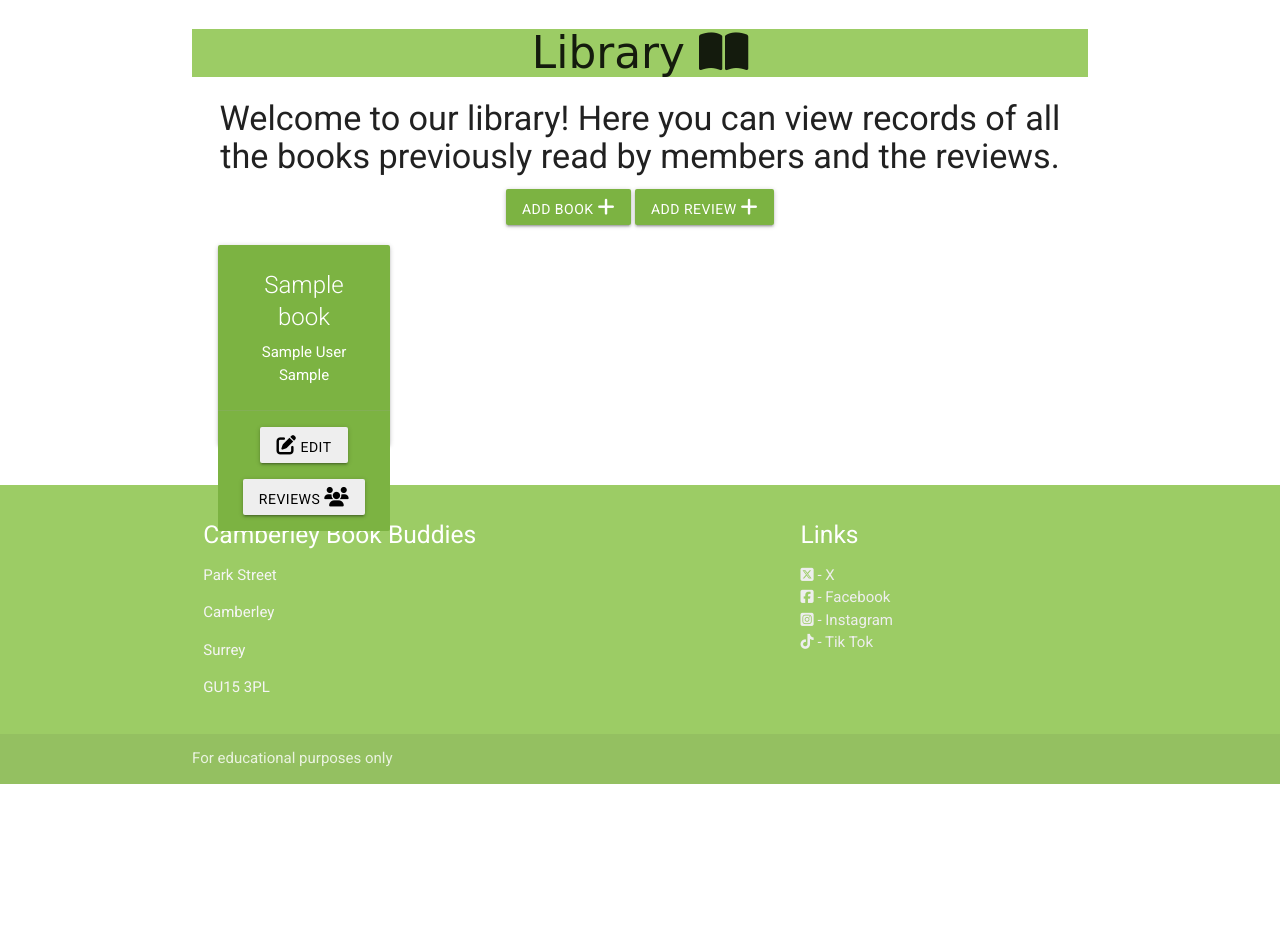
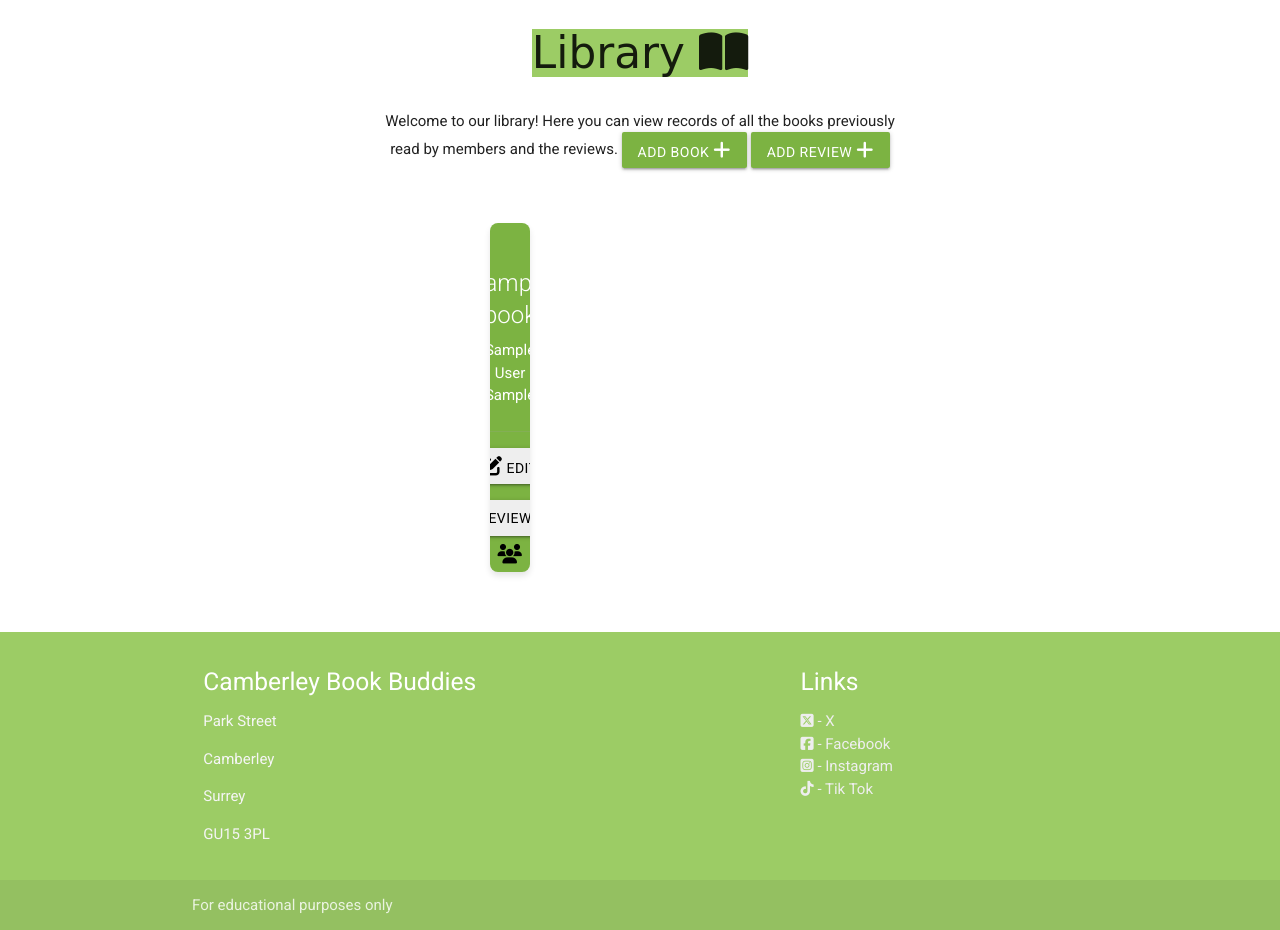
Before and after one commit to JCook22/camberley-book-buddies, a Flask app: page /library in a window 1280 px wide. Shown: the part 72-1002 px from the top of the page. Before the commit the page ends 856 px from the top, so only its background shows below. Run offline with Flask 2, Linux system fonts and the light colour scheme; tables that the repository leaves empty hold one stand-in row (values such as "Sample post"); some web fonts are replaced.

Commit message:
Attempt to fix styling issue with library page

```diff
--- a/camberleybookbuddies/static/css/style.css
+++ b/camberleybookbuddies/static/css/style.css
@@ -3,6 +3,7 @@ body {
     min-height: 100vh;
     flex-direction: column;
     font-family: 'Roboto', sans-serif;
+    margin: 0;
 }
 
 main {
@@ -56,34 +57,48 @@ h3 {
     align-items: center;
     text-align: center;
     max-width: 60%;
+    margin: 0 auto;
 }
 
 /* library.html styles */
+.library-container {
+    display: flex;
+    flex-wrap: wrap;
+    justify-content: center;
+    gap: 20px;
+    padding: 20px;
+}
 
 .book-card {
-    height: 25vh;
-    margin-bottom: 2vh;
+    height: auto;
+    margin: 20px;
+    padding: 20px;
+    width: calc(100% - 40px); /* Full width on small screens */
+    max-width: 300px; /* Limit width */
+    background-color: #a3d477;
+    border-radius: 8px;
+    box-shadow: 0px 4px 6px rgba(0, 0, 0, 0.1);
+    overflow: hidden;
+    display: flex;
+    flex-direction: column;
+    align-items: center;
+    text-align: center;
 }
 
 .review-btn {
     margin-top: 2vh;
 }
 
-.book-card {
-    margin: 20px 0;
-}
-
-/* media query to prevent cards overlapping on small screens */
-
+/* Responsive layout adjustments for .book-card */
 @media (min-width: 600px) {
     .book-card {
-        margin: 20px 10px;
+        width: calc(50% - 40px); /* Two cards per row */
     }
 }
 
 @media (min-width: 992px) {
     .book-card {
-        margin: 20px 15px;
+        width: calc(33.33% - 40px); /* Three cards per row */
     }
 }
 
@@ -102,5 +117,4 @@ h3 {
 
 .errors {
     color: red;
-
 }
--- a/camberleybookbuddies/templates/library.html
+++ b/camberleybookbuddies/templates/library.html
@@ -1,17 +1,15 @@
 {% extends "base.html" %}
 {% block content %}
 
+<main>
+    <section class="introduction">
         <h3 class="light-green lighten-1 center-align">Library <i class="fa-solid fa-book-open"></i></h3>
-
-<section>
-    <div>
-        <h4 class="center-align">Welcome to our library! Here you can view records of all the books previously read by members and the reviews.</h4>
-    </div>
-    <div class="center-align">
+        <p class="center-align">Welcome to our library! Here you can view records of all the books previously read by members and the reviews.</h4>
         <a href="{{ url_for('add_book') }}" class="btn light-green darken-1">Add Book <i class="fa-solid fa-plus"></i></a>
         <a href="{{ url_for('add_review') }}" class="btn light-green darken-1">Add Review <i class="fa-solid fa-plus"></i></a>
-    </div>
+    </section>
 
+    <section class="library-container">
         <div class="row">
             {% for book in library %}
             <div class="col s12 m6 l3">
@@ -29,7 +27,6 @@
             </div>
             {% endfor %}
         </div>
-
     </section>
-
+</main>
 {% endblock %}
```
Lines whose indentation alone changed are shown as unchanged.
